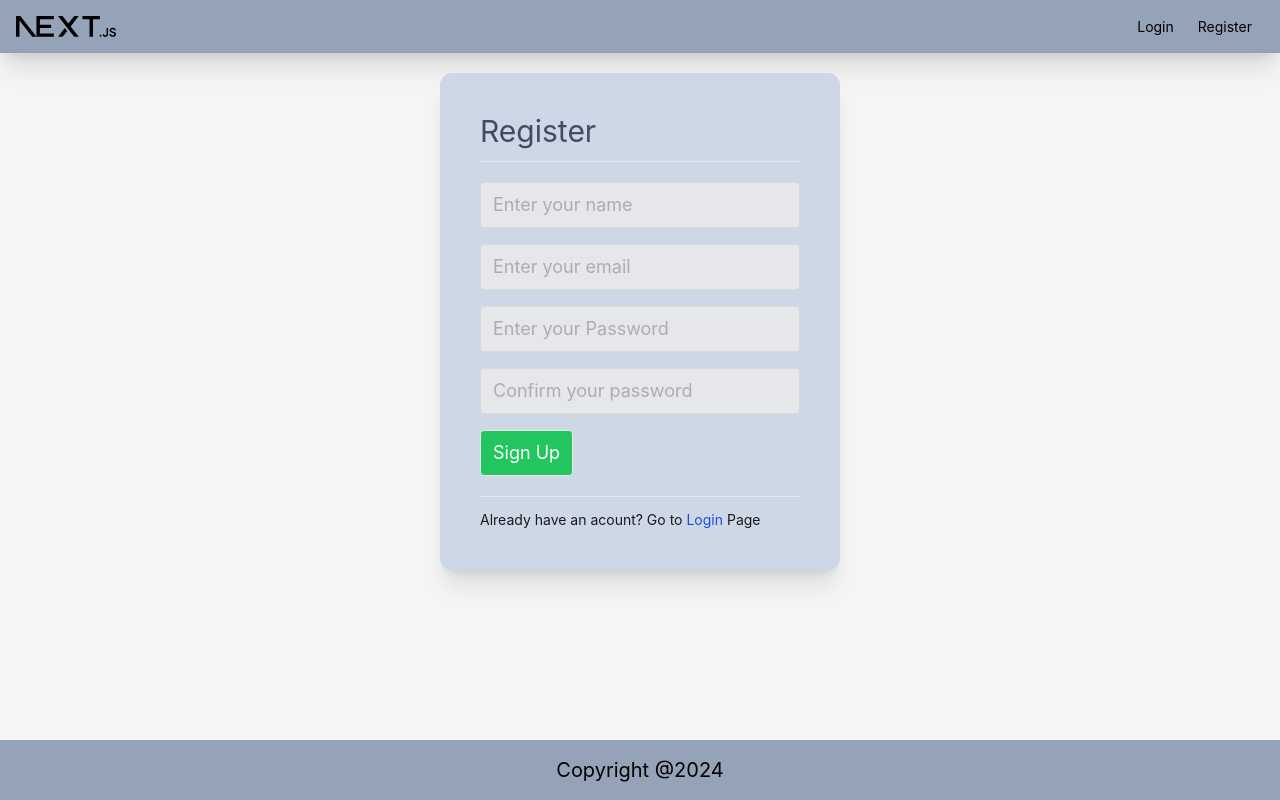
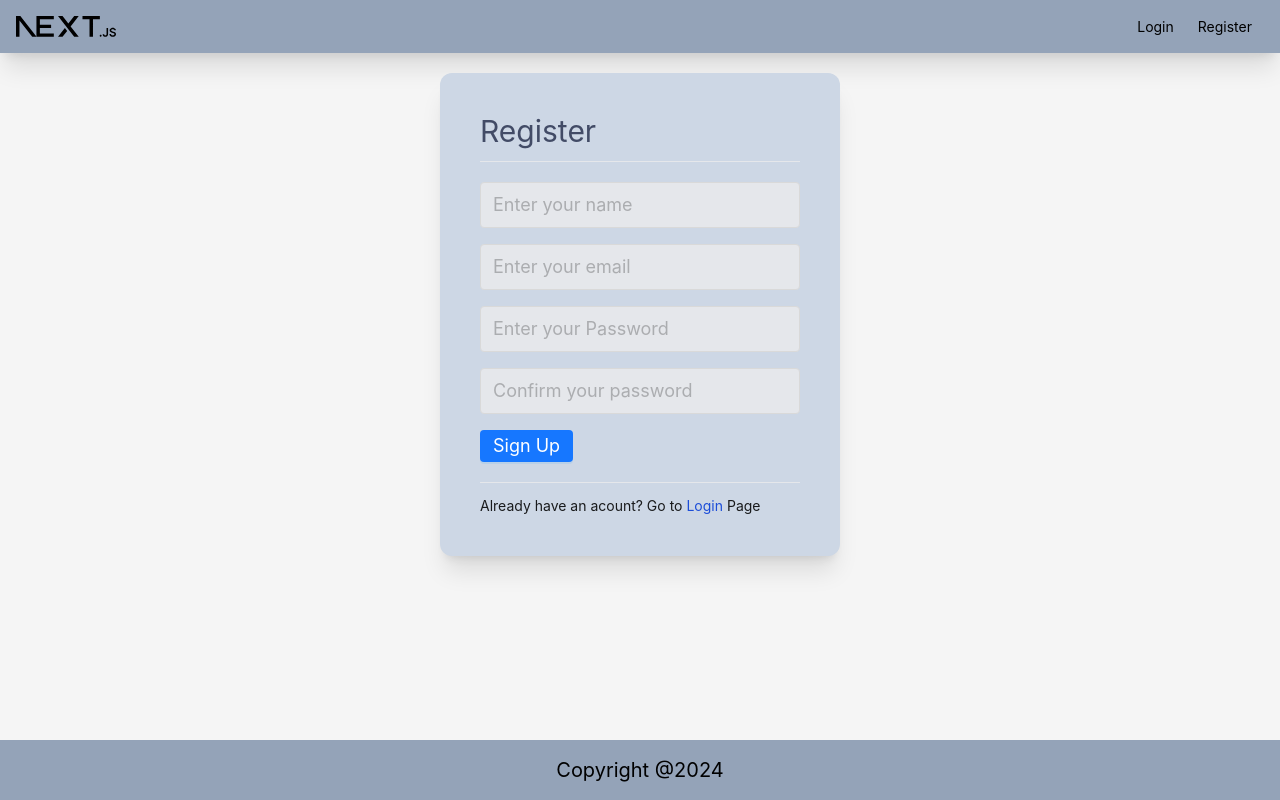
Before and after one commit to MarkMPW/dashboard-ui-nextjs-antd, a Next.js app: page /register in a window 1280 px wide. Built offline with nearby package versions, Linux system fonts and the light colour scheme.

Commit message:
use antd button

```diff
--- a/src/app/register/page.tsx
+++ b/src/app/register/page.tsx
@@ -1,7 +1,7 @@
 "use client";
 
 import React, { useState } from "react";
-import { Layout, Input } from "antd";
+import { Layout, Input, Button } from "antd";
 import Navbar from "../components/Navbar";
 import Link from "next/link";
 import FooterCompo from "../components/FooterCompo";
@@ -144,12 +144,13 @@ const RegisterPage = () => {
                   <p className="text-red-500">{formik.errors.confirmPassword}</p>
                 ) : null}
 
-                <button
-                  className="bg-green-500 text-white border py-2 px-3 rounded text-lg my-2"
-                  type="submit"
+                <Button
+                  className="border py-2 px-3 rounded text-lg my-2"
+                  htmlType="submit"
+                  type='primary'
                 >
                   Sign Up
-                </button>
+                </Button>
                 <hr className="my-3" />
 
                 <p>
```
